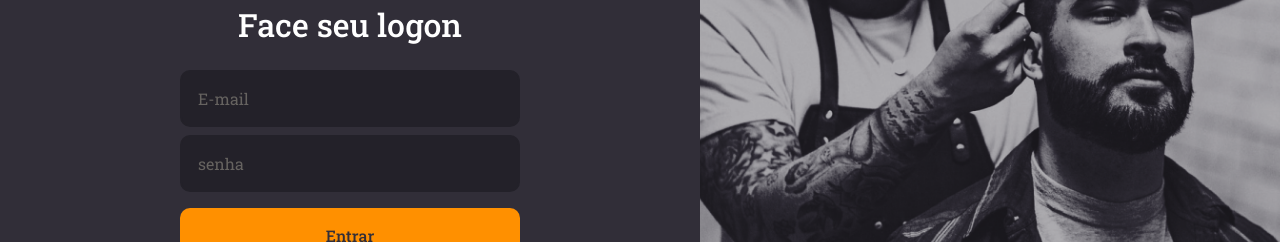
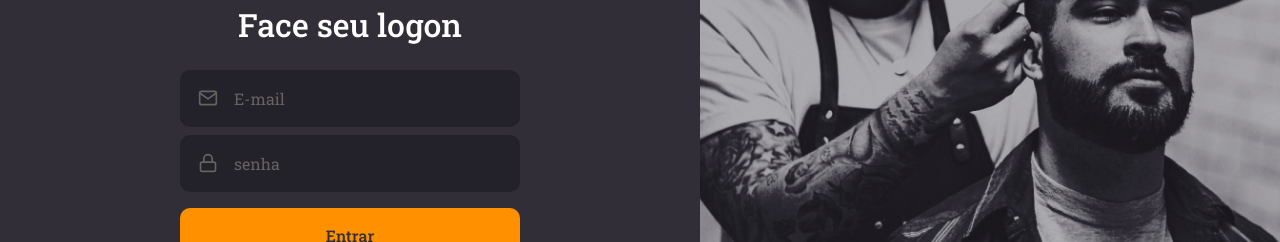
Before and after one commit to ronaldandrade/gobarber-web, a React (Create React App) app: page / in a window 1280 px wide. Shown: the part 289-531 px from the top of the page. Built offline with nearby package versions, Linux system fonts and the light colour scheme.

Commit message:
Isolando Componentes

```diff
--- /dev/null
+++ b/src/components/Button/index.tsx
@@ -0,0 +1,12 @@
+import React, { ButtonHTMLAttributes } from 'react';
+
+import { Container } from './styles'
+
+type ButtonProps =  ButtonHTMLAttributes<HTMLButtonElement>;/* Um tipo de interface vazia */
+
+const Button: React.FC<ButtonProps> = ({ children, ...rest }) =>
+    <Container type="button" {...rest}>
+    {children}
+    </Container>
+
+export default Button;
--- /dev/null
+++ b/src/components/Button/styles.ts
@@ -0,0 +1,21 @@
+import styled from 'styled-components';
+import { shade } from 'polished';
+
+export const Container = styled.button `
+
+    background: #ff9000;
+    height: 56px;
+    border-radius: 10px;
+    border: 0;
+    padding: 0 16px;
+    color: #312e38;
+    width: 100%;
+    font-weight: 500;
+    margin-top: 16px;
+    transition: background-color 0.2s;
+
+    &:hover{
+        background: ${shade(0.2, '#ff9000')}
+    }
+
+`;
--- /dev/null
+++ b/src/components/Input/index.tsx
@@ -0,0 +1,17 @@
+import React, { InputHTMLAttributes } from 'react';
+import { IconBaseProps } from 'react-icons';
+
+import { Container } from './styles';
+
+interface InputProps extends InputHTMLAttributes<HTMLInputElement> {
+    name: string;
+    icon?: React.ComponentType<IconBaseProps>;
+}
+
+const Input: React.FC<InputProps> = ({ icon: Icon, ...rest  }) =>
+    <Container>
+        { Icon && <Icon size={20} /> }
+        <input { ...rest } />
+    </Container>
+
+export default Input;
--- /dev/null
+++ b/src/components/Input/styles.ts
@@ -0,0 +1,34 @@
+import styled from 'styled-components';
+
+export const Container = styled.div `
+
+    background: #232129;
+    border-radius: 10px;
+    border: 2px solid #232129;
+    padding: 16px;
+    width: 100%;
+    color: #666360;
+
+    display: flex;
+    align-items: center;
+
+    & + div {
+        margin-top: 8px;
+    }
+
+input{
+
+    flex: 1;
+    background: transparent;
+    border: 0;
+    color: #f4ede8;
+
+    &::placeholder {
+        color: #666360;
+    }
+
+}
+svg {
+        margin-right: 16px;
+    }
+`;
--- a/src/pages/SignIn/index.tsx
+++ b/src/pages/SignIn/index.tsx
@@ -1,7 +1,10 @@
 import React from 'react';
-import { FiLogIn } from 'react-icons/fi';
+import { FiLogIn, FiMail, FiLock } from 'react-icons/fi';
 
 import logoimg from '../../assets/logo.svg';
+import Input from '../../components/Input';
+import Button from '../../components/Button';
+
 import { Container, Content, Background } from './styles';
 
 const SignIn: React.FC = () => (
@@ -11,10 +14,10 @@
             <form>
                 <h1>Face seu logon</h1>
 
-                <input placeholder="E-mail" />
-                <input type="password" placeholder="senha" />
+                <Input name="email" icon={FiMail} placeholder="E-mail" />
+                <Input name="password" icon={FiLock} type="password" placeholder="senha" />
 
-                <button type="submit"> Entrar</button>
+                <Button type="submit"> Entrar</Button>
 
                 <a href="forgot">Esqueci minha senha</a>
             </form>
--- a/src/pages/SignIn/styles.ts
+++ b/src/pages/SignIn/styles.ts
@@ -29,40 +29,6 @@
 
     h1{
         margin-bottom: 24px;
-    }
-
-    input{
-        background: #232129;
-        color: #f4ede8;
-        border-radius: 10px;
-        border: 2px solid #232129;
-        padding: 16px;
-        width: 100%;
-
-        &::placeholder {
-            color: #666360;
-        }
-
-        & + input {
-            margin-top: 8px;
-        }
-
-    }
-    button {
-        background: #ff9000;
-        height: 56px;
-        border-radius: 10px;
-        border: 0;
-        padding: 0 16px;
-        color: #312e38;
-        width: 100%;
-        font-weight: 500;
-        margin-top: 16px;
-        transition: background-color 0.2s;
-
-        &:hover{
-            background: ${shade(0.2, '#ff9000')}
-        }
     }
 
     a{
```
Also changed, not shown: .eslintrc.json.
